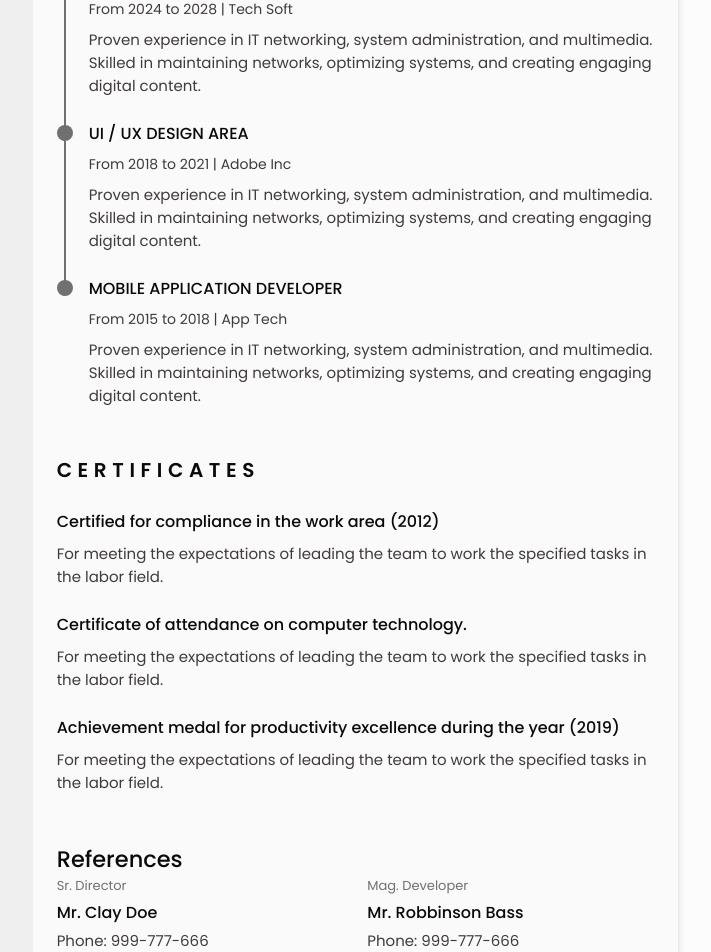
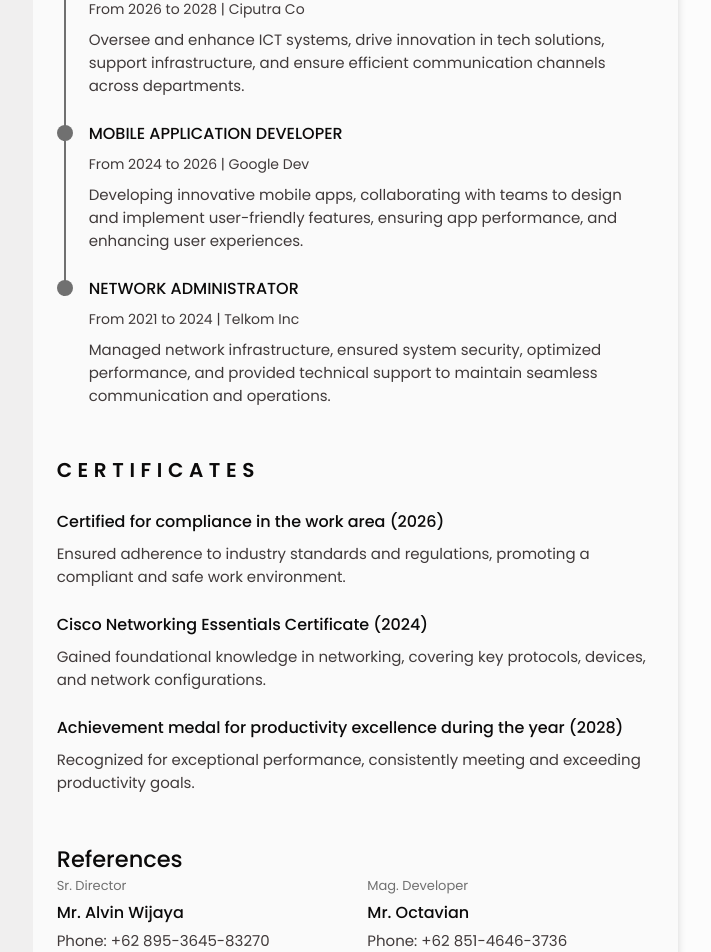
Before and after one commit to wyattmatt/wyattmatt.github.io, a plain HTML site: page myresume.html in a window 1280 px wide. Shown: the part 160-1112 px from the top of the page, 446-1157 px from the left. Drawn offline with nearby package versions, Linux system fonts and the light colour scheme.

Commit message:
Update resume details: modify job titles, companies, and descriptions for accuracy and relevance

```diff
--- a/myresume.html
+++ b/myresume.html
@@ -226,9 +226,9 @@
                                 </div>
 
                                 <div class="experience__data bd-grid">
-                                    <h3 class="experience__title">MASTER OF DESIGN</h3>
-                                    <span class="experience__company">From 2024 to 2028 | Tech Soft</span>
-                                    <span class="experience__description">Proven experience in IT networking, system administration, and multimedia. Skilled in maintaining networks, optimizing systems, and creating engaging digital content.</span>
+                                    <h3 class="experience__title">Information & Communication Technology</h3>
+                                    <span class="experience__company">From 2026 to 2028 | Ciputra Co</span>
+                                    <span class="experience__description">Oversee and enhance ICT systems, drive innovation in tech solutions, support infrastructure, and ensure efficient communication channels across departments.</span>
                                 </div>
                             </div>
 
@@ -239,9 +239,9 @@
                                 </div>
 
                                 <div class="experience__data bd-grid">
-                                    <h3 class="experience__title">UI / UX DESIGN AREA</h3>
-                                    <span class="experience__company">From 2018 to 2021 | Adobe Inc</span>
-                                    <span class="experience__description">Proven experience in IT networking, system administration, and multimedia. Skilled in maintaining networks, optimizing systems, and creating engaging digital content.</span>
+                                    <h3 class="experience__title">MOBILE APPLICATION DEVELOPER</h3>
+                                    <span class="experience__company">From 2024 to 2026 | Google Dev</span>
+                                    <span class="experience__description">Developing innovative mobile apps, collaborating with teams to design and implement user-friendly features, ensuring app performance, and enhancing user experiences.</span>
                                 </div>
                             </div>
 
@@ -252,9 +252,9 @@
                                 </div>
 
                                 <div class="experience__data bd-grid">
-                                    <h3 class="experience__title">MOBILE APPLICATION DEVELOPER</h3>
-                                    <span class="experience__company">From 2015 to 2018 | App Tech</span>
-                                    <span class="experience__description">Proven experience in IT networking, system administration, and multimedia. Skilled in maintaining networks, optimizing systems, and creating engaging digital content.</span>
+                                    <h3 class="experience__title">NETWORK ADMINISTRATOR</h3>
+                                    <span class="experience__company">From 2021 to 2024 | Telkom Inc</span>
+                                    <span class="experience__description">Managed network infrastructure, ensured system security, optimized performance, and provided technical support to maintain seamless communication and operations.</span>
                                 </div>
                             </div>
                         </div>
@@ -266,18 +266,18 @@
 
                         <div class="certificate__container bd-grid">
                             <div class="certificate__content">
-                                <h3 class="certificate__title">Certified for compliance in the work area (2012)</h3>
-                                <p class="certificate__description">For meeting the expectations of leading the team to work the specified tasks in the labor field.</p>
+                                <h3 class="certificate__title">Certified for compliance in the work area (2026)</h3>
+                                <p class="certificate__description">Ensured adherence to industry standards and regulations, promoting a compliant and safe work environment.</p>
                             </div>
 
                             <div class="certificate__content">
-                                <h3 class="certificate__title">Certificate of attendance on computer technology.</h3>
-                                <p class="certificate__description">For meeting the expectations of leading the team to work the specified tasks in the labor field.</p>
+                                <h3 class="certificate__title">Cisco Networking Essentials Certificate (2024)</h3>
+                                <p class="certificate__description">Gained foundational knowledge in networking, covering key protocols, devices, and network configurations.</p>
                             </div>
 
                             <div class="certificate__content">
-                                <h3 class="certificate__title">Achievement medal for productivity excellence during the year (2019)</h3>
-                                <p class="certificate__description">For meeting the expectations of leading the team to work the specified tasks in the labor field.</p>
+                                <h3 class="certificate__title">Achievement medal for productivity excellence during the year (2028)</h3>
+                                <p class="certificate__description">Recognized for exceptional performance, consistently meeting and exceeding productivity goals.</p>
                             </div>
                         </div>
                     </section>
@@ -289,19 +289,19 @@
                         <div class="references__container bd-grid">
                             <div class="references__content bd-grid">
                                 <span class="references__subtitle">Sr. Director</span>
-                                <h3 class="references__title">Mr. Clay Doe</h3>
+                                <h3 class="references__title">Mr. Alvin Wijaya</h3>
                                 <ul class="refenreces__contact">
-                                    <li>Phone: 999-777-666</li>
-                                    <li>Email: user@email.com</li>
+                                    <li>Phone: +62 895-3645-83270</li>
+                                    <li>Email: alvin.christian@ciputra.ac.id</li>
                                 </ul>
                             </div>
 
                             <div class="references__content bd-grid">
                                 <span class="references__subtitle">Mag. Developer</span>
-                                <h3 class="references__title">Mr. Robbinson Bass</h3>
+                                <h3 class="references__title">Mr. Octavian</h3>
                                 <ul class="refenreces__contact">
-                                    <li>Phone: 999-777-666</li>
-                                    <li>Email: user@email.com</li>
+                                    <li>Phone: +62 851-4646-3736</li>
+                                    <li>Email: octavian@ciputra.ac.id</li>
                                 </ul>
                             </div>
                         </div>
@@ -314,13 +314,13 @@
                         <div class="languages__container">
                             <ul class="languages__content bd-grid">
                                 <li class="languages__name">
-                                    <span class="languages__circle"></span> Spanish
+                                    <span class="languages__circle"></span> Indonesia
                                 </li>
                                 <li class="languages__name">
                                     <span class="languages__circle"></span> English
                                 </li>
                                 <li class="languages__name">
-                                    <span class="languages__circle"></span> French
+                                    <span class="languages__circle"></span> Chinese
                                 </li>
                             </ul>
                         </div>
```
